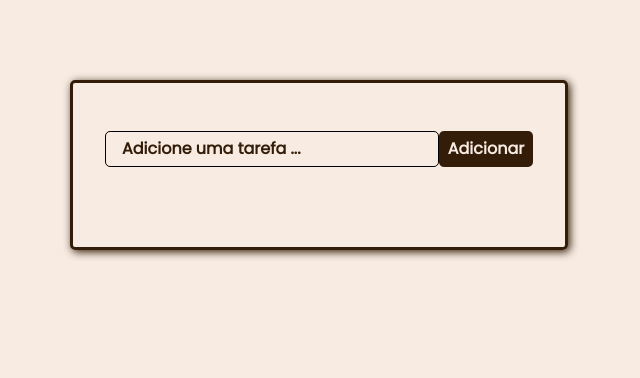
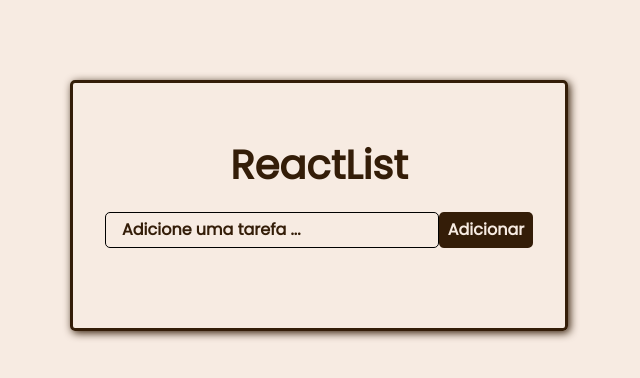
Before and after one commit to Reis567/todo_react, a React (Vite) app in the folder todo_project/: page / in a window 1280 px wide. Shown: the top 378 px of the page, without its empty margins (321-961 px from the left). Built offline with nearby package versions, Linux system fonts and the light colour scheme.

Commit message:
task completed - clear task

```diff
--- a/todo_project/src/App.css
+++ b/todo_project/src/App.css
@@ -16,7 +16,10 @@ body {
   justify-content: center;
   align-items: center;
 }
-
+.title-main{
+  color: var(--brown);
+  font-size: 40px;
+}
 .App {
   text-align: center;
 }
--- a/todo_project/src/components/ToDo.jsx
+++ b/todo_project/src/components/ToDo.jsx
@@ -3,10 +3,10 @@ import { FontAwesomeIcon } from '@fortawesome/react-fontawesome';
 import { faPenToSquare } from '@fortawesome/free-solid-svg-icons'
 import { faTrash } from '@fortawesome/free-solid-svg-icons'
 
-export const Todo = ({task})=>{
+export const Todo = ({task,toggleComplete})=>{
     return (
         <div className='Todo'>
-            <p>{task.task}</p>
+            <p onClick={()=>toggleComplete(task.id)} className={`${task.completed ? 'completed':""}`}>{task.task}</p>
             <div>
             <FontAwesomeIcon className="edit-icon" icon={faPenToSquare} />
             <FontAwesomeIcon className="delete-icon" icon={faTrash} />
--- a/todo_project/src/components/ToDoWrapper.jsx
+++ b/todo_project/src/components/ToDoWrapper.jsx
@@ -3,6 +3,7 @@ import { TodoForm } from './ToDoForm';
 import { Todo } from './ToDo';
 import {v4 as uuidv4} from 'uuid';
 uuidv4();
+
 
 export const TodoWrapper = ()=>{
     const [todos,setTodos] = useState([])
@@ -17,6 +18,9 @@ export const TodoWrapper = ()=>{
 
     return (
         <div className='TodoWrapper'>
+            <h1 className='title-main'>
+                ReactList
+            </h1>
             <TodoForm addTodo={addTodo}/>
             {todos.map((todo,index)=>(
                 <Todo task={todo} key={index}/>
```
